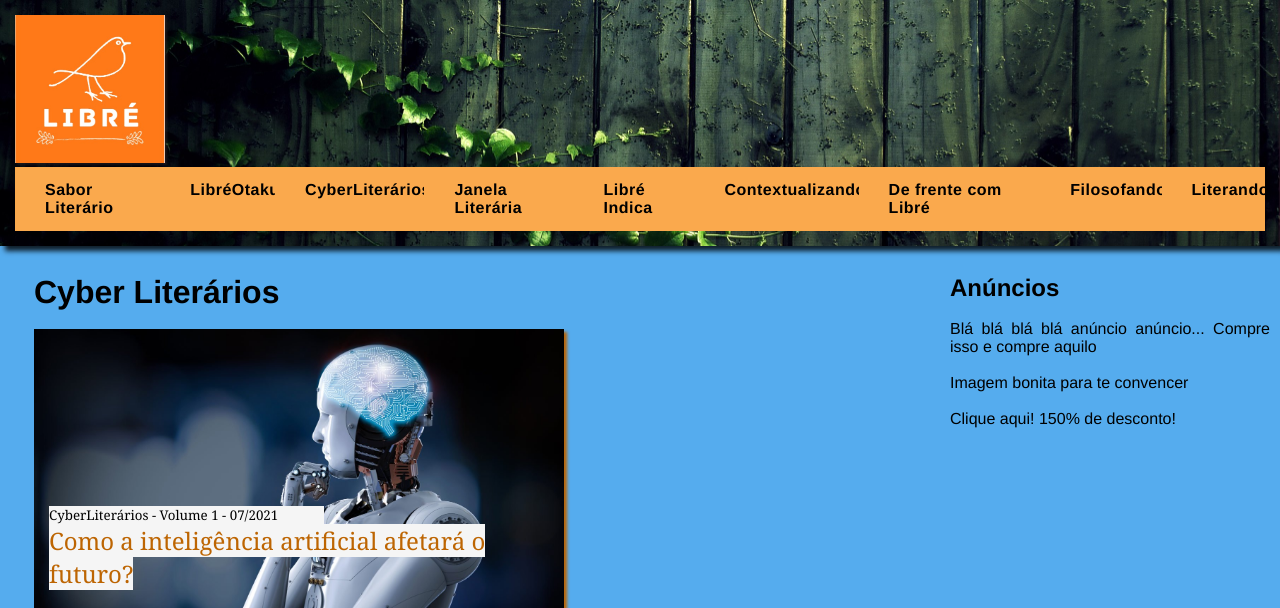
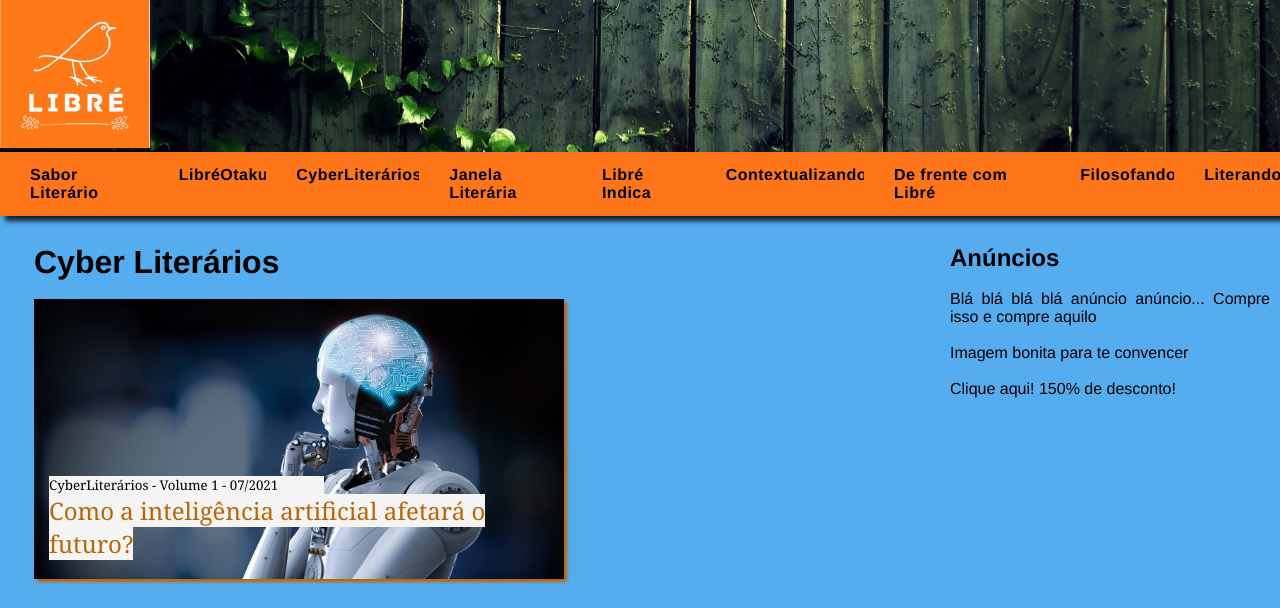
Before and after one commit to andrececato/andrececato.github.io, a PHP site: the page made by Colunas/Cyberliterarios/Cyberliterários.html in a window 1280 px wide. Shown: the top 608 px of the page. Run offline with PHP 8.4, Linux system fonts and the light colour scheme.

Commit message:
ALTERAÇÃO MENU CSS
mudei 3 parametros, mudei o padding para ficar alinhado com a imagem do menu, mudei as cores do menu desktop e mobile para combinar mais com a imagem da logo, caso não gostem deixei anotada as informações originais.

```diff
--- a/CssHome.css
+++ b/CssHome.css
@@ -9,7 +9,7 @@
     background-image: url(background/375989.jpg);
     background-repeat: no-repeat;
     background-size: cover;
-    padding: 15px;
+    padding: 0px; /* Valor original era 15px ( mudado 06/07/2021 = ALTERAÇÕES MENU CSS*/
     box-shadow: 5px 5px 5px rgba(0, 0, 0, 0.822);
 }
 /*Formata a imagem dentro da classe cabeçalho*/
@@ -113,7 +113,7 @@ nav{
     align-items: center;
     vertical-align: middle;
     font-family: system-ui, -apple-system, Helvetica, Arial, sans-serif; /*fontes de letra que peguei do video, pode ser qualquer uma*/
-    background-color: #FAA94D;
+    background-color: #ff751a; /* valor original #FAA94D (Mudado ALTERAÇÃO MENU CSS 06/07/2021)*/
     height: 8vh; /* Media com base na porcentagem da tela, ou seja, vai ocupar 8% da tela, em qualquer tela*/
     }
     nav a{
@@ -157,7 +157,7 @@ nav{
         right: 0;
         width: 50vw; /* 50% de largura da tela*/
         height: 92vh;
-        background-color: #FAA94D;
+        background-color: #ff751a; /* valor original #FAA94D (Mudado ALTERAÇÃO MENU CSS 06/07/2021)*/
         flex-direction: column; /*vai deixar os elementos que estavam um do lado do outro como uma coluna*/
         align-items: center;
         vertical-align:middle;
```
